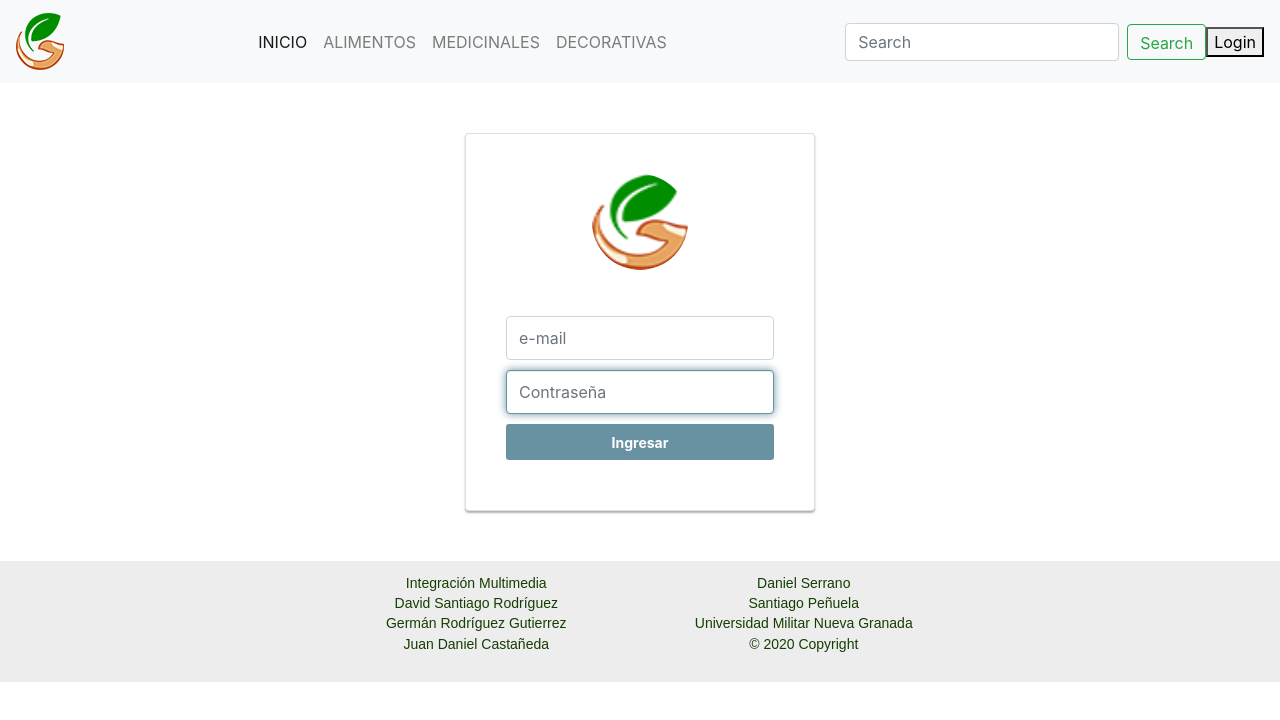
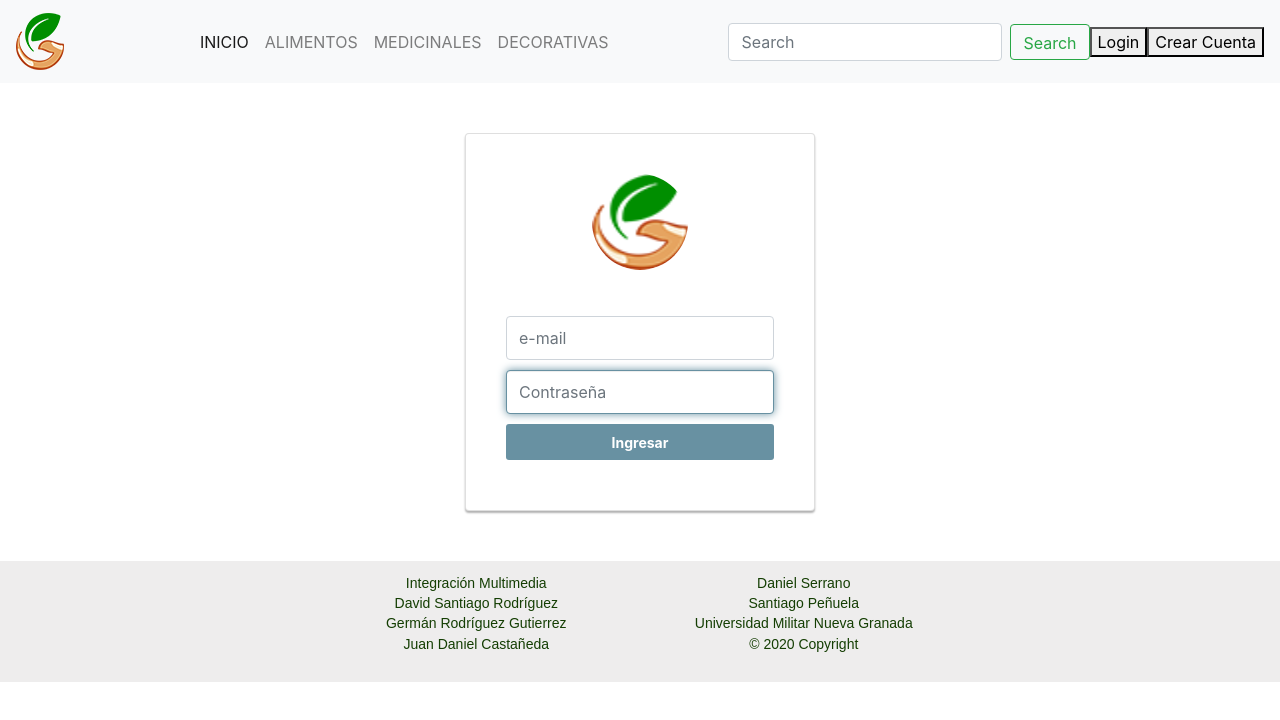
Before and after one commit to tiopobre/Grandi, a Next.js app: page /perfil in a window 1280 px wide. Shown: the top 720 px of the page. Built offline with nearby package versions, Linux system fonts and the light colour scheme; no server answers; a web font is replaced by a local one.

Commit message:
mejora, perfil, corrección acceso a base de datos, secciones crear cuenta y agregar cultivo

```diff
--- a/components/Layaout/header.jsx
+++ b/components/Layaout/header.jsx
@@ -48,8 +48,7 @@ const {usuario,firebase} = useContext(FirebaseContext);
                                         </li>
                                     </>
                                 )
-
-                        }
+                            }
                         </ul>
                         <Buscador/>
                         {usuario
@@ -64,9 +63,16 @@ const {usuario,firebase} = useContext(FirebaseContext);
                                 )
                             :
                                 (
-                                    <Link href="/login" >
-                                        <button>Login</button>
-                                    </Link>
+                                    <>
+                                        <Link href="/login" >
+                                            <button>Login</button>
+                                        </Link>
+
+                                        <Link href="/crear-cuenta" >
+                                            <button>Crear Cuenta</button>
+                                        </Link>
+                                    </>
+
                                 )
                         }
                     </div>
--- a/pages/perfil.jsx
+++ b/pages/perfil.jsx
@@ -23,7 +23,7 @@ const Perfil = () => {
                 <div className="col-md-4">
                   <div className="icono">  <img src="static/imgs/foto_perfil.png" alt="" /></div>
                   <br />
-                  <h4 className="text-center"><strong>ALEJANDRA GONZALES</strong></h4>
+                  <h4 className="text-center"><strong>{usuario.displayName}</strong></h4>
                   <p className="text-center">¡Amante de las plantas y entusiasta!</p>
                   <Link href="/Nuevo-cultivo" >
                     <button
--- a/pages/plantas/[id].jsx
+++ b/pages/plantas/[id].jsx
@@ -23,6 +23,7 @@ const Planta = () => {
     const {firebase} = useContext(FirebaseContext);
     // usse effect donde buscara en firebase
     useEffect(() => {
+
         const obtenerPlantas = () =>{
             firebase.db.collection("plantas").doc(id).get().then(doc => {
                 // si doc existe
```
